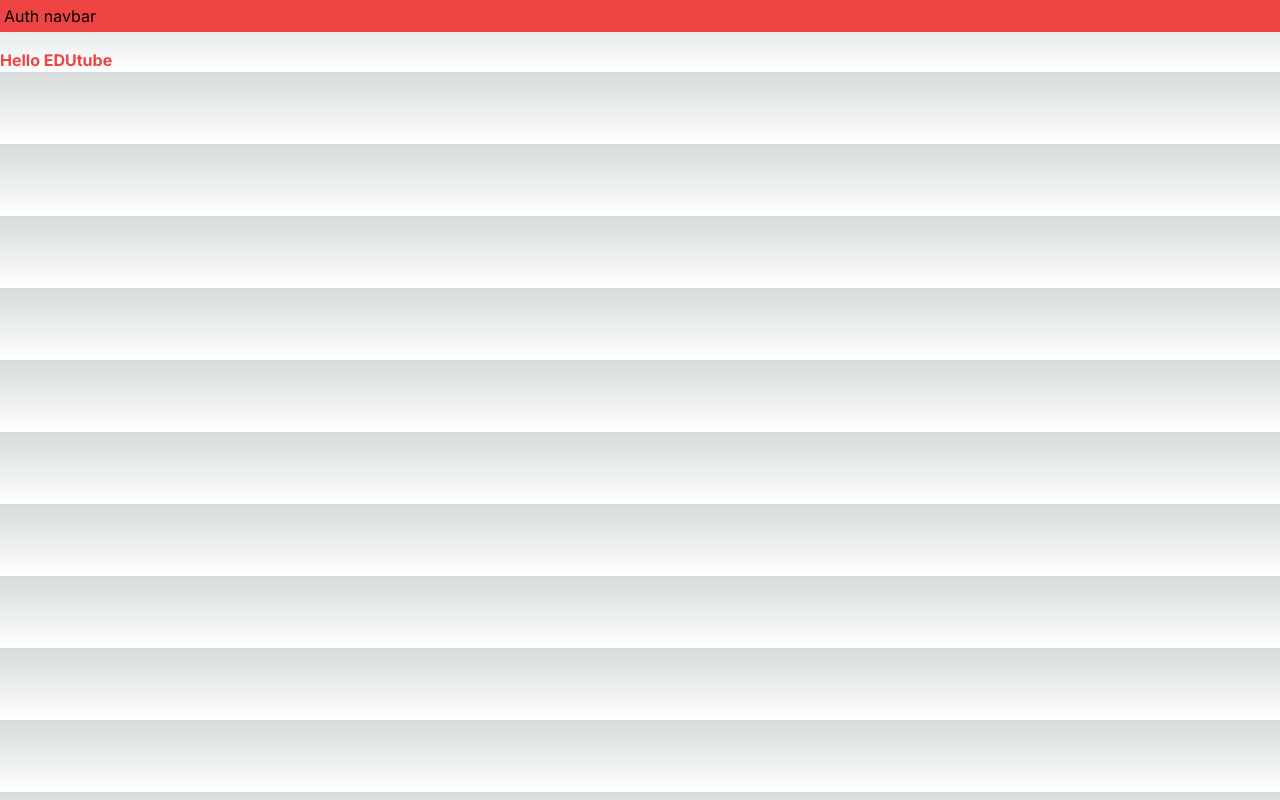
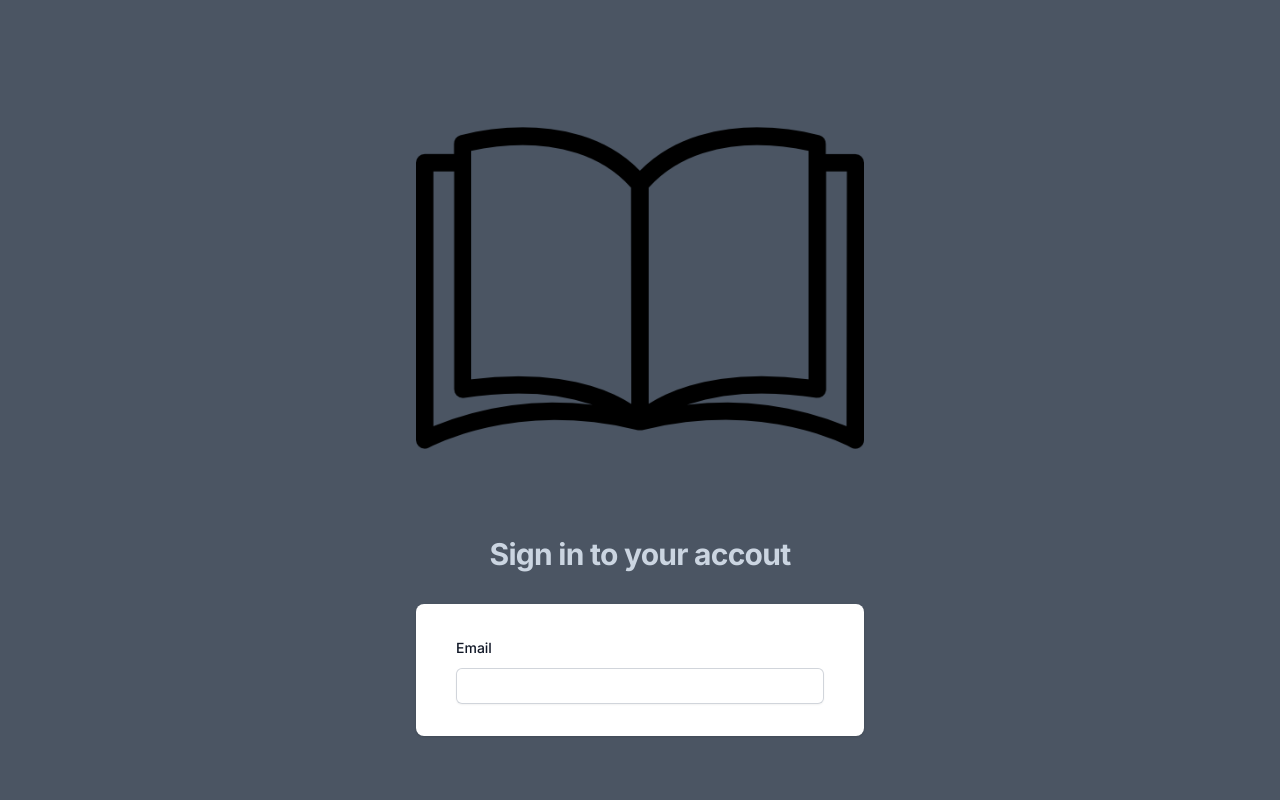
Before and after one commit to eXistC/EduTube, a Next.js app: page / in a window 1280 px wide. Built offline with nearby package versions, Linux system fonts and the light colour scheme.

Commit message:
Add Basic Login and more Update infra

```diff
--- a/app/(auth)/(browse)/(home)/page.tsx
+++ /dev/null
@@ -1,10 +0,0 @@
-import Image from "next/image";
-
-export default function Home() {
-  return (
-    <p className="text-red-500 font-bold">
-      Hello EDUtube
-
-    </p>
-  );
-}
--- a/app/(auth)/layout.tsx
+++ /dev/null
@@ -1,16 +0,0 @@
-const AuthLayout = ({
-    children
-}: {
-    children: React.ReactNode;
-}) => {
-    return (
-        <div className="flex flex-col gap-y-4">
-            <nav className="p-1 bg-red-500 w-full">
-                Auth navbar
-            </nav>
-            {children}
-        </div>
-    );
-}
-
-export default AuthLayout;
--- /dev/null
+++ b/app/(browse)/(home)/page.tsx
@@ -0,0 +1,42 @@
+import Image from "next/image";
+import AuthForm from "../components.tsx/AuthForm";
+
+export default function Home() {
+  return (
+  <div
+    className="
+      flex
+      min-h-full
+      flex-col
+      justify-center
+      py-12
+      sm:px-6
+      lg:px-8
+      bg-gray-600
+    "
+  >
+    <div className="sm:mx-auto sm:w-full sm:max-w-md">
+      <Image
+        alt="logo"
+        height="48"
+        width="48"
+        className="mx-auto w-auto"
+        src="/assets/logo.png"
+      />
+      <h2
+          className="
+            mt-6
+            text-center
+            text-3xl
+            font-bold
+            tracking-tight
+            text-slate-300
+          "
+        >
+          Sign in to your accout
+        </h2>
+    </div>
+    <AuthForm />
+  </div>
+  );
+}
--- /dev/null
+++ b/app/(browse)/components.tsx/AuthForm.tsx
@@ -0,0 +1,81 @@
+'use client';
+
+import Input from "@/app/components/inputs/Input";
+import { useCallback, useState } from "react";
+import { FieldValues, SubmitHandler, useForm } from "react-hook-form";
+
+type Variant = 'LOGIN' | 'REGISTER'
+
+const AuthForm = () => {
+    const [variant, setVariant] = useState<Variant>('LOGIN');
+    const [isLoading, setIsLoading] = useState(false);
+
+    const toggleVariant = useCallback(() => {
+        if (variant === 'LOGIN'){
+            setVariant('REGISTER');
+        } else {
+            setVariant('LOGIN');
+        }
+    }, [variant]);
+    const {
+        register,
+        handleSubmit,
+        formState: {
+            errors,
+        }
+
+    } = useForm<FieldValues>({
+        defaultValues: {
+            name: '',
+            email: '',
+            password: ''
+        }
+    });
+
+        const onSubmit: SubmitHandler<FieldValues> = (data) => {
+            setIsLoading(true);
+
+            if (variant === 'REGISTER'){
+                // Register route
+            }
+
+            if (variant === 'LOGIN'){
+                // NextAuth route
+            }
+        }
+
+    return (
+        <div
+            className="
+                mt-8
+                sm:mx-auto
+                sm:w-full
+                sm:max-w-md
+            "
+        >
+            <div
+                className="
+                    bg-white
+                    px-4
+                    py-8
+                    shadow
+                    sm:rounded-lg
+                    sm:px-10
+                "
+            >
+                <form
+                    className="space-y-6"
+                    onSubmit={handleSubmit(onSubmit)}
+                >
+                    <Input
+                        id="email"
+                        label="Email"
+                        register={register}
+                        errors={errors}
+                    />
+                </form>
+            </div>
+        </div>
+    );
+}
+export default AuthForm;
--- /dev/null
+++ b/app/components/inputs/Input.tsx
@@ -0,0 +1,77 @@
+'use client'
+import clsx from 'clsx';
+import{
+    FieldErrors,
+    FieldValues,
+    UseFormRegister
+} from 'react-hook-form';
+
+interface InputProps {
+    label: string;
+    id: string;
+    type?: string;
+    required?: boolean;
+    register: UseFormRegister<FieldValues>,
+    errors: FieldErrors,
+    disabled?: boolean;
+}
+
+const Input: React.FC<InputProps> = ({
+    label,
+    id,
+    type,
+    required,
+    register,
+    errors,
+    disabled
+}) => {
+    return (
+        <div>
+            <label
+                className="
+                    block
+                    text-sm
+                    font-medium
+                    leading-6
+                    text-gray-900
+                "
+                htmlFor={id}
+
+                >
+                {label}
+                <div className="mt-2">
+                    <input
+                        id={id}
+                        type={type}
+                        autoComplete={id}
+                        disabled={disabled}
+                        {...register(id, {required})}
+                        className={clsx(`
+                        form-input
+                        block
+                        w-full
+                        rounded-md
+                        border-0
+                        py-1.5
+                        text-gray-900
+                        shadow-sm
+                        ring-1
+                        ring-inset
+                        ring-gray-300
+                        placeholder:text-gray-400
+                        focus:ring-2
+                        focus:ring-inset
+                        focus:ring-sky-600
+                        sm:text-sm
+                        sm:leading-6`,
+                        errors[id] && 'focus:ring-rose-500',
+                        disabled && 'opacity-50 cursor-default'
+                      )}
+                    />
+                </div>
+            </label>
+        </div>
+    );
+}
+
+export default Input
--- a/app/globals.css
+++ b/app/globals.css
@@ -2,32 +2,8 @@
 @tailwind components;
 @tailwind utilities;
 
+html,
+body,
 :root {
-  --foreground-rgb: 0, 0, 0;
-  --background-start-rgb: 214, 219, 220;
-  --background-end-rgb: 255, 255, 255;
+  height:100%
 }
-
-@media (prefers-color-scheme: dark) {
-  :root {
-    --foreground-rgb: 255, 255, 255;
-    --background-start-rgb: 0, 0, 0;
-    --background-end-rgb: 0, 0, 0;
-  }
-}
-
-body {
-  color: rgb(var(--foreground-rgb));
-  background: linear-gradient(
-      to bottom,
-      transparent,
-      rgb(var(--background-end-rgb))
-    )
-    rgb(var(--background-start-rgb));
-}
-
-@layer utilities {
-  .text-balance {
-    text-wrap: balance;
-  }
-}
--- a/app/layout.tsx
+++ b/app/layout.tsx
@@ -5,7 +5,7 @@ import "./globals.css";
 const inter = Inter({ subsets: ["latin"] });
 
 export const metadata: Metadata = {
-  title: "Create Next App",
+  title: "EduTube",
   description: "Generated by create next app",
 };
 
--- a/package.json
+++ b/package.json
@@ -9,9 +9,13 @@
     "lint": "next lint"
   },
   "dependencies": {
+    "@tailwindcss/forms": "^0.5.7",
+    "clsx": "^2.1.0",
     "next": "14.1.3",
     "react": "^18",
-    "react-dom": "^18"
+    "react-dom": "^18",
+    "react-hook-form": "^7.51.1",
+    "react-icon": "^1.0.0"
   },
   "devDependencies": {
     "@types/node": "^20",
--- a/tailwind.config.ts
+++ b/tailwind.config.ts
@@ -7,14 +7,12 @@ const config: Config = {
     "./app/**/*.{js,ts,jsx,tsx,mdx}",
   ],
   theme: {
-    extend: {
-      backgroundImage: {
-        "gradient-radial": "radial-gradient(var(--tw-gradient-stops))",
-        "gradient-conic":
-          "conic-gradient(from 180deg at 50% 50%, var(--tw-gradient-stops))",
-      },
-    },
+    extend: {},
   },
-  plugins: [],
+  plugins: [
+    require("@tailwindcss/forms")({
+      strategy: 'class'
+    })
+  ],
 };
 export default config;
```
Also changed, not shown: public/assets/logo.png (added), 1 other file (tests, documents, lock files or other folders).
